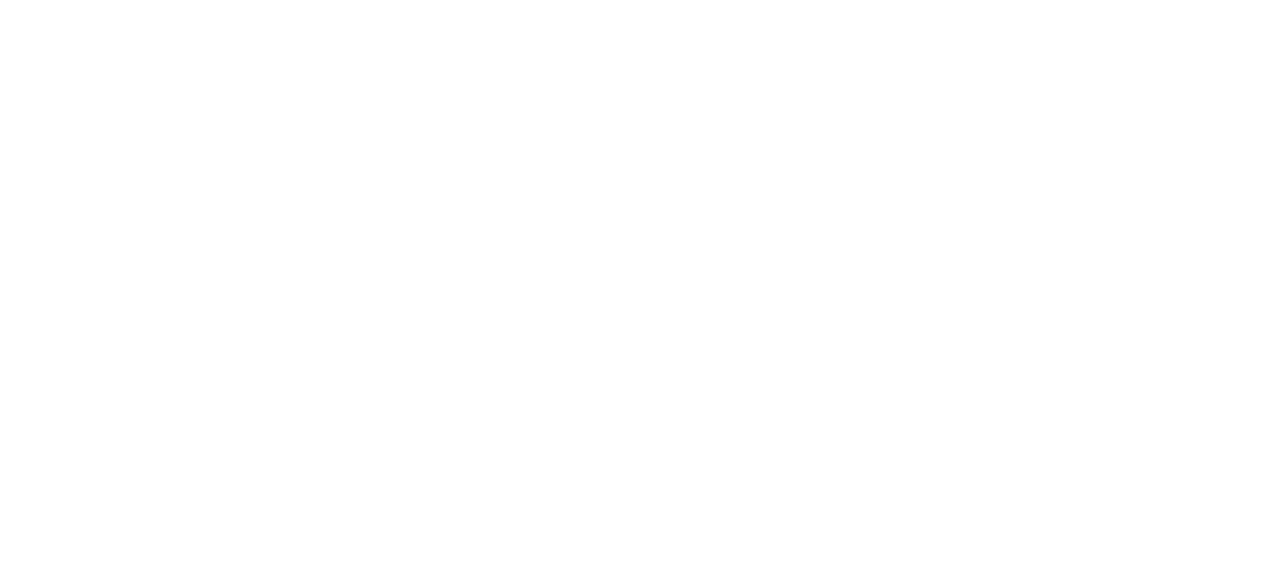
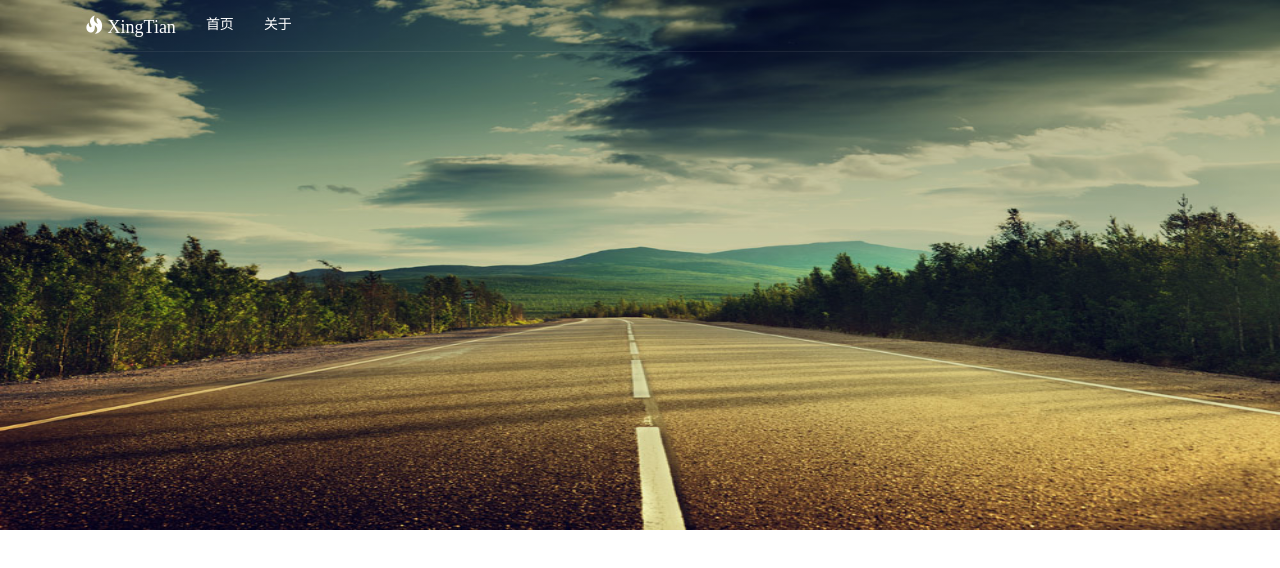
Before and after one commit to benjiaoxz/xingtian, a website: page views/index.html in a window 1280 px wide. Drawn offline with Linux system fonts and the light colour scheme; files that its build step writes are made by us from their sources; files whose address does not match are found by name.

Commit message:
edit some

```diff
--- a/Gruntfile.js
+++ b/Gruntfile.js
@@ -79,6 +79,7 @@ module.exports = function(grunt) {
   grunt.loadNpmTasks('grunt-contrib-uglify');
   grunt.loadNpmTasks('grunt-contrib-cssmin');
   grunt.loadNpmTasks('grunt-contrib-imagemin');
+  grunt.loadNpmTasks('grunt-contrib-qunit');
   grunt.loadNpmTasks('grunt-contrib-watch');
 
   grunt.registerTask('test', ['jshint']);
--- a/package.json
+++ b/package.json
@@ -4,7 +4,8 @@
   "description": "personal website",
   "main": "app.js",
   "scripts": {
-    "test": "echo \"Error: no test specified\" && exit 1"
+    "test": "echo \"Error: no test specified\" && exit 1",
+    "start": "node ./app.js"
   },
   "repository": {
     "type": "git",
--- a/views/index.html
+++ b/views/index.html
@@ -4,12 +4,42 @@
     <meta charset="utf-8">
     <meta http-equiv="X-UA-Compatible" content="IE=edge">
     <meta name="viewport" content="width=device-width, initial-scale=1">
-    <title>Xing Tian</title>
+    <title>XingTian - about</title>
     <link href="build/common/css/bootstrap.min.css" rel="stylesheet">
+    <link href="build/css/about.css" rel="stylesheet">
   </head>
   <body>
 
+    <header>
+      <div class="filter"></div>
+      <div class="navbar-wrapper">
+        <div class="container">
+          <nav class="navbar navbar-static-top">
+            <div class="navbar-header">
+              <button type="button" class="navbar-toggle collapsed" data-toggle="collapse" data-target="#bs-example-navbar-collapse-1" aria-expanded="false">
+                <span class="icon-bar"></span>
+                <span class="icon-bar"></span>
+                <span class="icon-bar"></span>
+              </button>
+              <a class="navbar-brand" href="#">
+                <span aria-hidden="true" class="glyphicon glyphicon glyphicon-fire"></span>
+                XingTian
+              </a>
+            </div>
+
+            <div class="collapse navbar-collapse" id="bs-example-navbar-collapse-1">
+              <ul class="nav navbar-nav">
+                <li><a href="/">首页</a></li>
+                <li class="active"><a href="/about">关于</a></li>
+              </ul>
+            </div>
+          </nav>
+        </div>
+      </div>
+    </header>
+
     <script src="build/common/js/jquery.min.js"></script>
     <script src="build/common/js/bootstrap.min.js"></script>
+
   </body>
 </html>
```
Also changed, not shown: views/about.html (+1 -1 lines).
